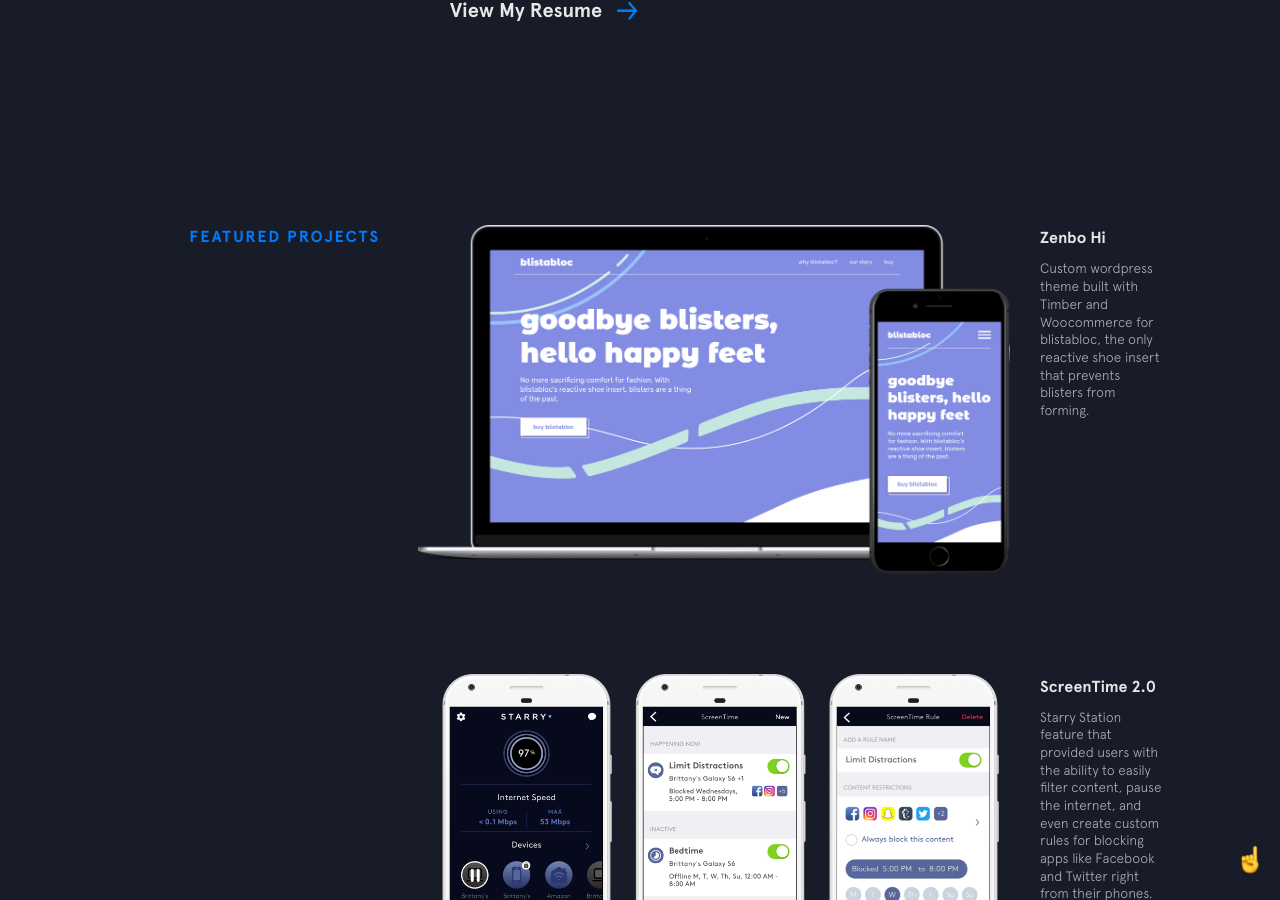
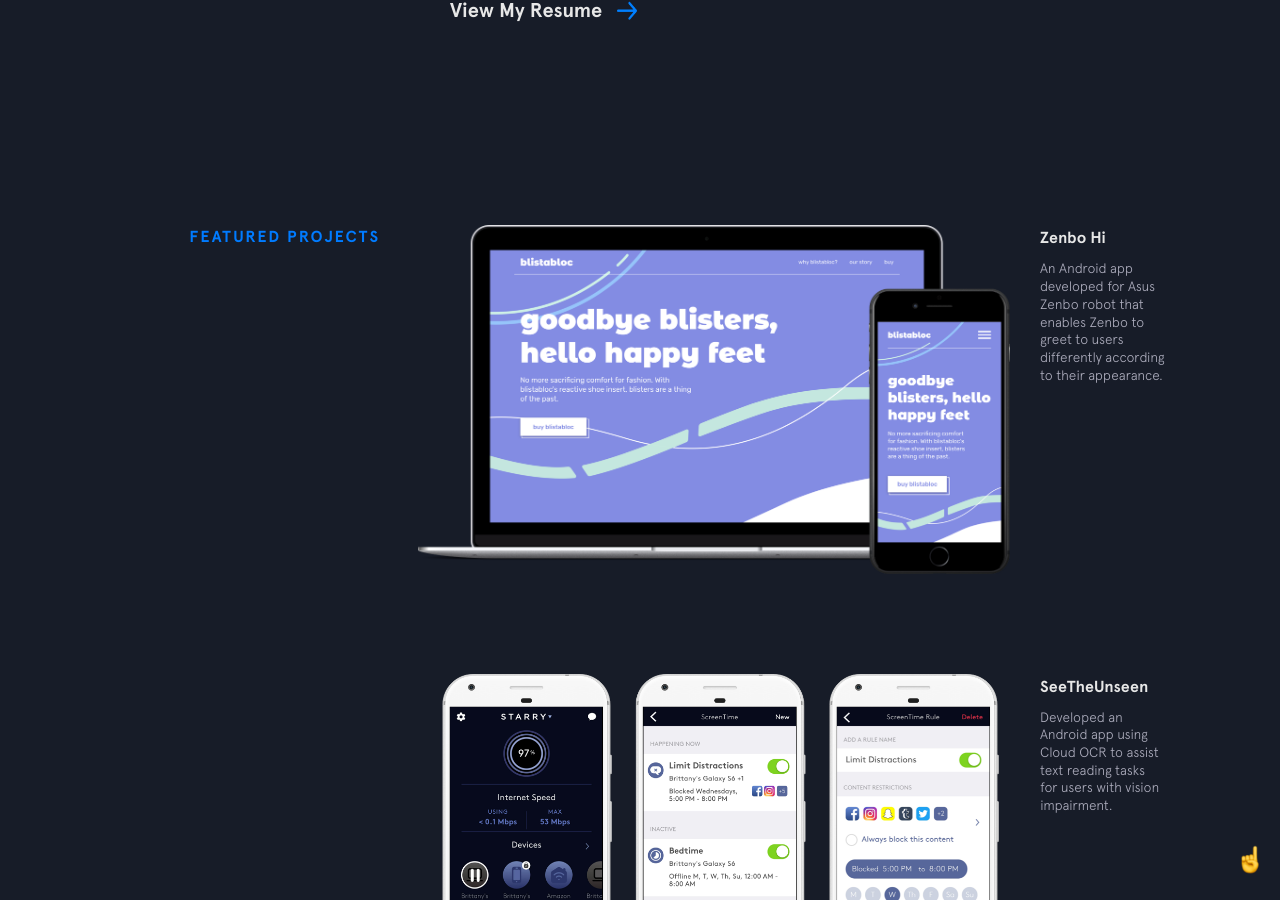
Before and after one commit to ChrisSun99/chrissun99.github.io, a Jekyll site: the page built from index.html, in a window 1280 px wide and 900 px high, scrolled down 2384 px. Built offline with Jekyll 4.4.1, drawn with Linux system fonts in a browser that asks for light colours; nearby versions of some CDN libraries; some of the changed text lies outside the part shown.

Commit message:
update projects

```diff
--- a/_data/other-projects.yml
+++ b/_data/other-projects.yml
@@ -43,7 +43,7 @@
     - thing: SCSS
     - thing: JavaScript
 
-- name: Crowd DJ
+- name: PollutionForecastingApp
   url: https://github.com/crowddj/crowddj-react
   code: https://github.com/crowddj/crowddj-react
   description:
--- a/_includes/featured-projects.html
+++ b/_includes/featured-projects.html
@@ -11,8 +11,7 @@
         <div class="project__name">
           <a href="https://blistabloc.com/" target="_blank">Zenbo Hi</a>
         </div>
-        <p>Custom wordpress theme built with Timber and Woocommerce for blistabloc, the only reactive shoe insert that prevents
-          blisters from forming.</p>
+        <p>An Android app developed for Asus Zenbo robot that enables Zenbo to greet to users differently according to their appearance.</p>
       </figcaption>
     </div>
 
@@ -32,10 +31,9 @@
       </figure>
       <figcaption class="project__caption">
         <div class="project__name">
-          <a href="https://play.google.com/store/apps/details?id=com.starry.management" target="_blank">ScreenTime 2.0</a>
+          <a href="https://play.google.com/store/apps/details?id=com.starry.management" target="_blank">SeeTheUnseen</a>
         </div>
-        <p>Starry Station feature that provided users with the ability to easily filter content, pause the internet, and even
-          create custom rules for blocking apps like Facebook and Twitter right from their phones.</p>
+        <p>Developed an Android app using Cloud OCR to assist text reading tasks for users with vision impairment.</p>
       </figcaption>
     </div>
 
@@ -47,9 +45,9 @@
       </figure>
       <figcaption class="project__caption">
         <div class="project__name">
-          <a href="https://interventions.design/" target="_blank">Interventions</a>
+          <a href="https://interventions.design/" target="_blank">Tripy</a>
         </div>
-        <p>Interactive marketing website for Northeastern's first annual student-led design conference, Interventions.</p>
+        <p>A cloud-based itinerary iOS app with friendly and interactive UI that enables users to plan their trips.</p>
       </figcaption>
     </div>
   </div>
```
